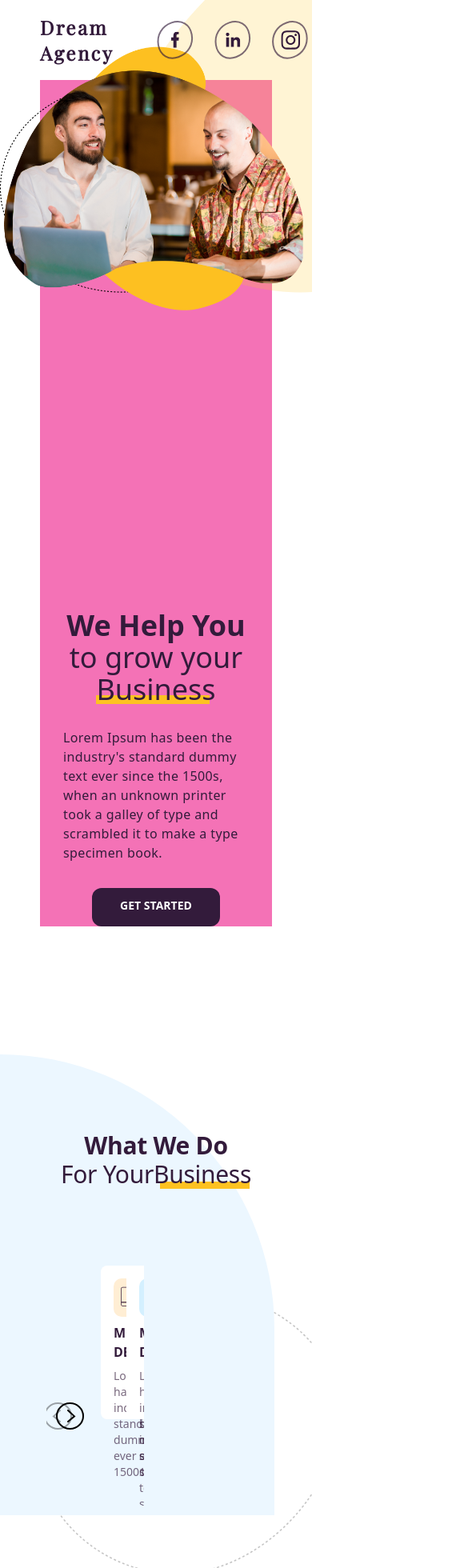
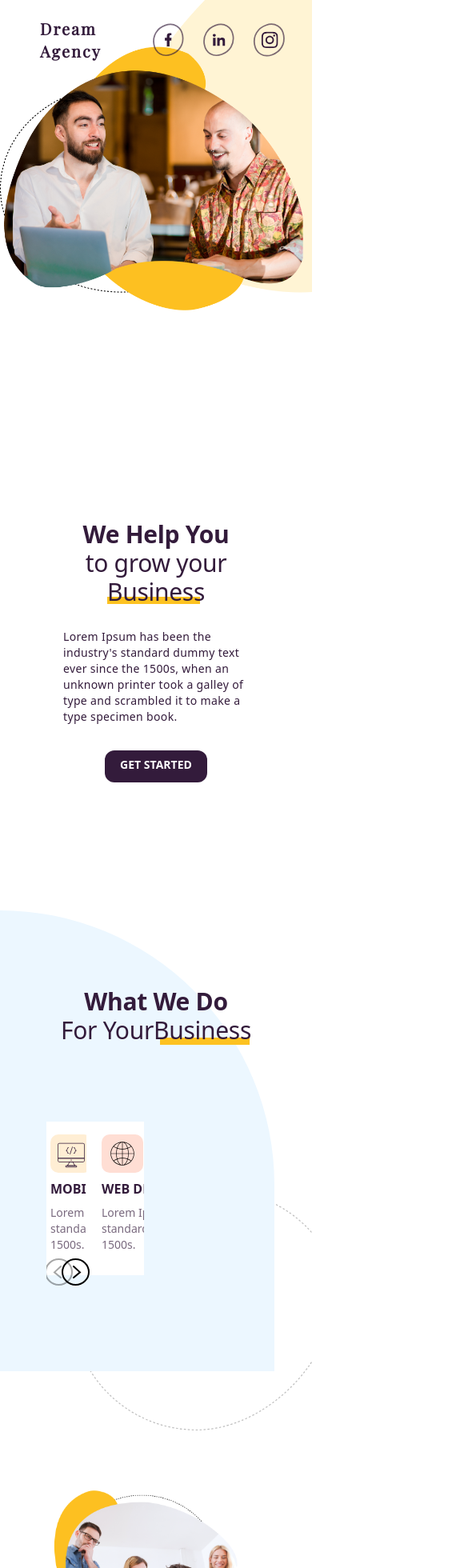
Before and after one commit to saviortm/Vue-Tailwind, a Vue app: page / in a window 390 px wide. Shown: the top 1960 px of the page at 80% size, 565 px wide, since content can reach past the window. Built offline with nearby package versions, Linux system fonts and the light colour scheme; a web font is replaced by a local one.

Commit message:
sm is ready. Still some problems with slides

```diff
--- a/src/components/layouts/Footer.vue
+++ b/src/components/layouts/Footer.vue
@@ -1,6 +1,6 @@
 <template>
   <div>
-    <div class="flex mt-24 bg-black w-full h-[453px] rounded-tr-[158px] max-sm:bg-pink-900 ">
+    <div class="flex mt-24 bg-black w-full h-[453px] rounded-tr-[158px]">
       <div class="flex flex-row justify-between mx-[50px] w-full mr-36 max-xl:mr-24 max-lg:mr-16 max-lg:grid max-lg:grid-cols-2 max-md:flex max-md:flex-col">
           <div class="flex flex-col text-white space-y-5 mt-20 max-md:space-y-0 max-md:mt-4 max-md:grid max-md:justify-items-center">
             <h1 class="text-4xl max-xl:text-3xl tracking-widest">Dream Agency</h1>
--- a/src/components/layouts/Header.vue
+++ b/src/components/layouts/Header.vue
@@ -1,20 +1,20 @@
 <template>
 <div>
-  <div class="mx-[50px] max-sm:bg-pink-400 max-md:bg-blue-400">
+  <div class="mx-[50px]">
     <div class="flex flex-row max-lg:flex-col">
-      <div class="basis-5/12 text-[#331B3B] mt-32 max-xl:mt-28 max-lg:order-last max-lg:grid max-lg:justify-items-center">
+      <div class="basis-5/12 text-[#331B3B] mt-32 max-xl:mt-28 max-lg:order-last max-lg:grid max-lg:justify-items-center max-sm:mt-0">
         <div class="flex mb-7 max-lg:justify-center ">
-          <div class="flex flex-col text-8xl max-xl:text-6xl max-lg:text-4xl tracking-[-0.01em]max-md:bg-blue-400 max-lg:grid max-lg:justify-items-center">
+          <div class="flex flex-col text-8xl max-xl:text-6xl max-lg:text-4xl tracking-[-0.01em] max-lg:grid max-lg:justify-items-center max-sm:text-3xl">
             <div class="font-bold">We Help You</div>
             <div class="font-light">to grow your</div>
             <div class="font-light"><span class="relative  z-10 line__style__header">Business</span></div>
           </div>
         </div>
-        <p class=" font-normal text-lg max-xl:text-base  tracking-wide mb-8 text-[#331B3B]  max-xl:w-[90%] max-lg:w-[80%]">Lorem Ipsum has been the industry's standard dummy
+        <p class=" font-normal text-lg max-xl:text-base  tracking-wide mb-8 text-[#331B3B]  max-xl:w-[90%] max-lg:w-[80%] max-sm:text-sm">Lorem Ipsum has been the industry's standard dummy
           text ever since the 1500s, when an unknown printer took a galley of
           type and scrambled it to make a type specimen book.</p>
-        <div class="cursor-pointer flex justify-center w-52 h-16 bg-[#331B3B] rounded-xl max-xl:w-48 max-xl:h-14 max-md:w-40 max-md:h-12">
-          <div class="flex self-center justify-center text-white w-28 h-6"><p class="font-bold text-base max-xl:text-sm uppercase">get started</p>
+        <div class="cursor-pointer flex justify-center w-52 h-16 bg-[#331B3B] rounded-xl max-xl:w-48 max-xl:h-14 max-md:w-40 max-md:h-12 max-sm:w-32 max-sm:h-10">
+          <div class="flex self-center justify-center text-white w-28 h-6"><p class="font-bold text-base max-xl:text-sm uppercase max-sm:font-semibold">get started</p>
           </div>
         </div>
       </div>
--- a/src/components/layouts/NavBar.vue
+++ b/src/components/layouts/NavBar.vue
@@ -21,15 +21,15 @@
         </div>
 
         <div class="self-center max-lg:order-first">
-          <h1 class="text-2xl tracking-widest text-[#331B3B] font-bold">
+          <h1 class="text-2xl tracking-widest text-[#331B3B] font-bold max-sm:text-xl">
             Dream Agency
           </h1>
         </div>
 
         <div class="flex self-center space-x-2 z-20">
-          <img class="cursor-pointer" src="../../assets/facebook.svg" alt="">
-          <img class="cursor-pointer " src="../../assets/linkedin.svg" alt="">
-          <img class="cursor-pointer " src="../../assets/instagram.svg" alt="">
+          <img class="cursor-pointer max-sm:w-[55px]" src="../../assets/facebook.svg" alt="">
+          <img class="cursor-pointer max-sm:w-[55px]" src="../../assets/linkedin.svg" alt="">
+          <img class="cursor-pointer max-sm:w-[55px]" src="../../assets/instagram.svg" alt="">
         </div>
 
       </div>
--- a/src/components/layouts/Slides.vue
+++ b/src/components/layouts/Slides.vue
@@ -23,9 +23,9 @@
                 :slides-per-view="3"
                 class="flex h-[192px] w-[1200px] select-none"
             >
-              <swiper-slide class="flex justify-start">
+              <swiper-slide class="flex justify-center">
                 <div>
-                  <div class="w-[308px] h-48 bg-white rounded-lg max-xl:w-[90%]">
+                  <div class="w-[308px] h-48 bg-white rounded-lg">
                     <div class="flex flex-col p-4 space-y-2">
                       <img class="w-[52px] h-[48px]" src="@/assets/worldsl.svg">
                       <div>
@@ -40,7 +40,7 @@
               </swiper-slide>
               <swiper-slide class="flex justify-center">
                 <div>
-                  <div class="w-[308px] h-48 bg-white rounded-lg max-xl:w-[90%]">
+                  <div class="w-[308px] h-48 bg-white rounded-lg">
                     <div class="flex flex-col p-4 space-y-2">
                       <img class="w-[52px] h-[48px]" src="@/assets/compsl.svg">
                       <div>
@@ -55,7 +55,7 @@
               </swiper-slide>
               <swiper-slide class="flex justify-center">
                 <div>
-                  <div class="w-[308px] h-48 bg-white rounded-lg max-xl:w-[90%]">
+                  <div class="w-[250px] h-48 bg-white rounded-lg">
                     <div class="flex flex-col p-4 space-y-2">
                       <img class="w-[52px] h-[48px]" src="@/assets/phonesl.svg">
                       <div>
@@ -70,7 +70,7 @@
               </swiper-slide>
               <swiper-slide class="flex justify-center">
                 <div>
-                  <div class="w-[308px] h-48 bg-white rounded-lg max-xl:w-[90%]">
+                  <div class="w-[308px] h-48 bg-white rounded-lg">
                     <div class="flex flex-col p-4 space-y-2">
                       <img class="w-[52px] h-[48px]" src="@/assets/worldsl.svg">
                       <div>
@@ -88,7 +88,7 @@
         </div>
       </div>
       <div class="absolute bottom-0 right-0 -z-30 ">
-        <img class="max-xl:w-[450px] max-lg:w-[400px] max-md:w-[350px]" src="@/assets/slide.png" alt="">
+        <img class="max-xl:w-[450px] max-lg:w-[400px] max-md:w-[350px] max-sm:w-[300px]" src="@/assets/slide.png" alt="">
       </div>
     </div>
   </div>
@@ -114,11 +114,11 @@ export default {
             slidesPerView: 1,
             spaceBetween: 10
           },
-          850: {
+          960: {
             slidesPerView: 2,
             spaceBetween: 50
           },
-          1080: {
+          1290: {
             slidesPerView: 3,
             spaceBetween: 30
           }
@@ -175,12 +175,12 @@ export default {
 .swiper-button-prev{
   position: absolute;
   top: 63%!important;
-  left: 1%!important;
+  left: 2%!important;
 }
 .swiper-button-next {
   position: absolute;
   top: 63%!important;
-  left: 5%!important;
+  left: 6%!important;
 }
 .swiper {
   height: 300px;
@@ -194,7 +194,7 @@ export default {
   .swiper-button-next {
     position: absolute;
     top: 63%!important;
-    left: 6%!important;
+    left: 7%!important;
   }
 }
 
@@ -203,7 +203,7 @@ export default {
   .swiper-button-next {
     position: absolute;
     top: 63%!important;
-    left: 7%!important;
+    left: 8%!important;
     margin-left: 5px!important;
   }
 }
@@ -212,7 +212,16 @@ export default {
   .swiper-button-next {
     position: absolute;
     top: 63%!important;
-    left: 9%!important;
+    left: 10%!important;
+    margin-left: 5px!important;
+  }
+}
+@media screen and (max-width: 640px)
+{
+  .swiper-button-next {
+    position: absolute;
+    top: 63%!important;
+    left: 15%!important;
     margin-left: 5px!important;
   }
 }
--- a/src/output.css
+++ b/src/output.css
@@ -650,6 +650,10 @@ video {
   margin-top: 2.5rem;
 }
 
+.mr-4 {
+  margin-right: 1rem;
+}
+
 .flex {
   display: flex;
 }
@@ -762,6 +766,14 @@ video {
   width: 25%;
 }
 
+.w-\[300px\] {
+  width: 300px;
+}
+
+.w-\[250px\] {
+  width: 250px;
+}
+
 .grow {
   flex-grow: 1;
 }
@@ -870,8 +882,24 @@ video {
   margin-bottom: calc(1rem * var(--tw-space-y-reverse));
 }
 
+.space-x-12 > :not([hidden]) ~ :not([hidden]) {
+  --tw-space-x-reverse: 0;
+  margin-right: calc(3rem * var(--tw-space-x-reverse));
+  margin-left: calc(3rem * calc(1 - var(--tw-space-x-reverse)));
+}
+
+.space-x-24 > :not([hidden]) ~ :not([hidden]) {
+  --tw-space-x-reverse: 0;
+  margin-right: calc(6rem * var(--tw-space-x-reverse));
+  margin-left: calc(6rem * calc(1 - var(--tw-space-x-reverse)));
+}
+
 .self-center {
   align-self: center;
+}
+
+.overflow-scroll {
+  overflow: scroll;
 }
 
 .rounded-xl {
@@ -1234,10 +1262,6 @@ video {
     height: 550px;
   }
 
-  .max-lg\:h-\[350px\] {
-    height: 350px;
-  }
-
   .max-lg\:w-full {
     width: 100%;
   }
@@ -1302,20 +1326,16 @@ video {
     margin-top: 1rem;
   }
 
-  .max-md\:ml-2 {
-    margin-left: 0.5rem;
-  }
-
   .max-md\:mt-1 {
     margin-top: 0.25rem;
   }
 
-  .max-md\:mb-4 {
-    margin-bottom: 1rem;
+  .max-md\:mb-8 {
+    margin-bottom: 2rem;
   }
 
-  .max-md\:mb-8 {
-    margin-bottom: 2rem;
+  .max-md\:ml-2 {
+    margin-left: 0.5rem;
   }
 
   .max-md\:flex {
@@ -1330,32 +1350,12 @@ video {
     height: 3rem;
   }
 
-  .max-md\:h-\[85\%\] {
-    height: 85%;
+  .max-md\:h-\[70\%\] {
+    height: 70%;
   }
 
   .max-md\:h-\[100\%\] {
     height: 100%;
-  }
-
-  .max-md\:h-\[70\%\] {
-    height: 70%;
-  }
-
-  .max-md\:h-\[350px\] {
-    height: 350px;
-  }
-
-  .max-md\:h-\[250px\] {
-    height: 250px;
-  }
-
-  .max-md\:h-\[150px\] {
-    height: 150px;
-  }
-
-  .max-md\:h-\[80\%\] {
-    height: 80%;
   }
 
   .max-md\:h-\[200px\] {
@@ -1366,48 +1366,20 @@ video {
     width: 10rem;
   }
 
-  .max-md\:w-\[95\%\] {
-    width: 95%;
+  .max-md\:w-\[400px\] {
+    width: 400px;
+  }
+
+  .max-md\:w-\[350px\] {
+    width: 350px;
   }
 
   .max-md\:w-\[70\%\] {
     width: 70%;
   }
 
-  .max-md\:w-\[350px\] {
-    width: 350px;
-  }
-
-  .max-md\:w-\[80\%\] {
-    width: 80%;
-  }
-
-  .max-md\:w-\[90\%\] {
-    width: 90%;
-  }
-
-  .max-md\:w-\[250px\] {
-    width: 250px;
-  }
-
-  .max-md\:w-\[300px\] {
-    width: 300px;
-  }
-
-  .max-md\:w-\[500px\] {
-    width: 500px;
-  }
-
-  .max-md\:w-\[400px\] {
-    width: 400px;
-  }
-
   .max-md\:flex-col {
     flex-direction: column;
-  }
-
-  .max-md\:justify-start {
-    justify-content: flex-start;
   }
 
   .max-md\:justify-items-center {
@@ -1419,34 +1391,70 @@ video {
     margin-top: calc(0px * calc(1 - var(--tw-space-y-reverse)));
     margin-bottom: calc(0px * var(--tw-space-y-reverse));
   }
-
-  .max-md\:self-auto {
-    align-self: auto;
-  }
-
-  .max-md\:justify-self-auto {
-    justify-self: auto;
-  }
-
-  .max-md\:bg-blue-700 {
-    --tw-bg-opacity: 1;
-    background-color: rgb(29 78 216 / var(--tw-bg-opacity));
-  }
-
-  .max-md\:bg-blue-400 {
-    --tw-bg-opacity: 1;
-    background-color: rgb(96 165 250 / var(--tw-bg-opacity));
-  }
 }
 
 @media not all and (min-width: 640px) {
+  .max-sm\:mt-0 {
+    margin-top: 0px;
+  }
+
+  .max-sm\:h-10 {
+    height: 2.5rem;
+  }
+
+  .max-sm\:w-32 {
+    width: 8rem;
+  }
+
+  .max-sm\:w-\[55px\] {
+    width: 55px;
+  }
+
+  .max-sm\:w-\[300px\] {
+    width: 300px;
+  }
+
+  .max-sm\:w-\[80\%\] {
+    width: 80%;
+  }
+
+  .max-sm\:w-\[90\%\] {
+    width: 90%;
+  }
+
+  .max-sm\:w-\[30px\] {
+    width: 30px;
+  }
+
+  .max-sm\:w-\[60\%\] {
+    width: 60%;
+  }
+
+  .max-sm\:w-\[65\%\] {
+    width: 65%;
+  }
+
   .max-sm\:bg-pink-900 {
     --tw-bg-opacity: 1;
     background-color: rgb(131 24 67 / var(--tw-bg-opacity));
   }
 
-  .max-sm\:bg-pink-400 {
-    --tw-bg-opacity: 1;
-    background-color: rgb(244 114 182 / var(--tw-bg-opacity));
+  .max-sm\:text-sm {
+    font-size: 0.875rem;
+    line-height: 1.25rem;
+  }
+
+  .max-sm\:text-3xl {
+    font-size: 1.875rem;
+    line-height: 2.25rem;
+  }
+
+  .max-sm\:text-xl {
+    font-size: 1.25rem;
+    line-height: 1.75rem;
+  }
+
+  .max-sm\:font-semibold {
+    font-weight: 600;
   }
 }
```
Also changed, not shown: src/components/layouts/About.vue (+4 -4 lines), src/components/layouts/Testimonia.vue (+11 -11 lines), src/components/layouts/Works.vue (+11 -2 lines).
